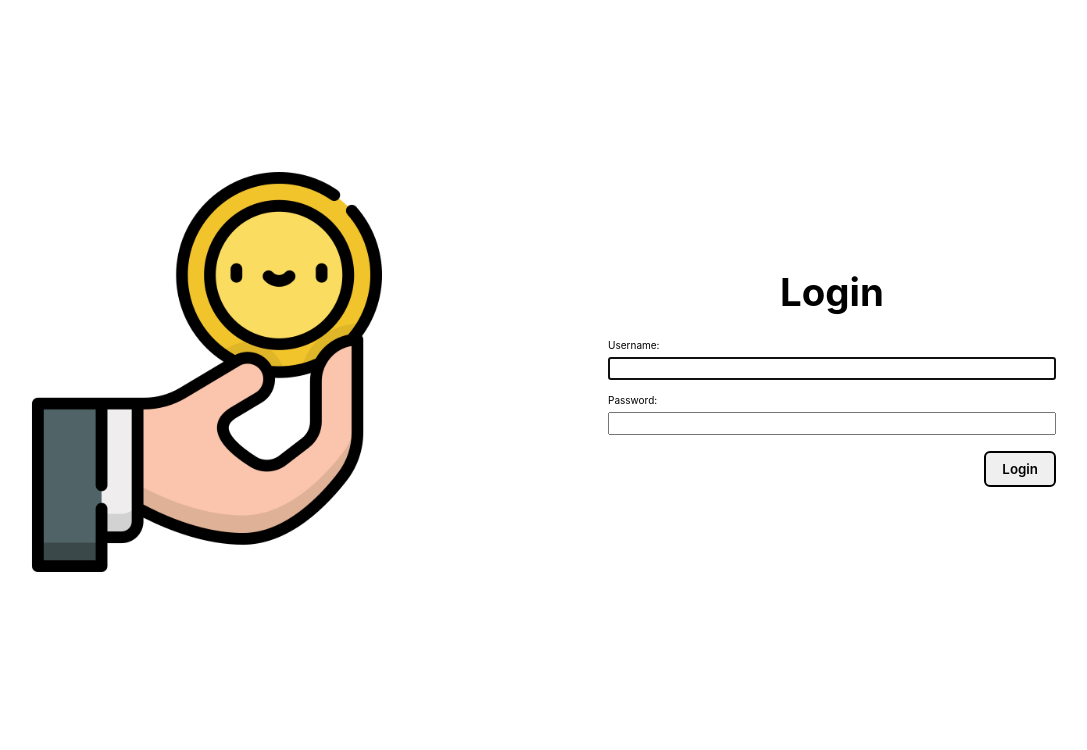
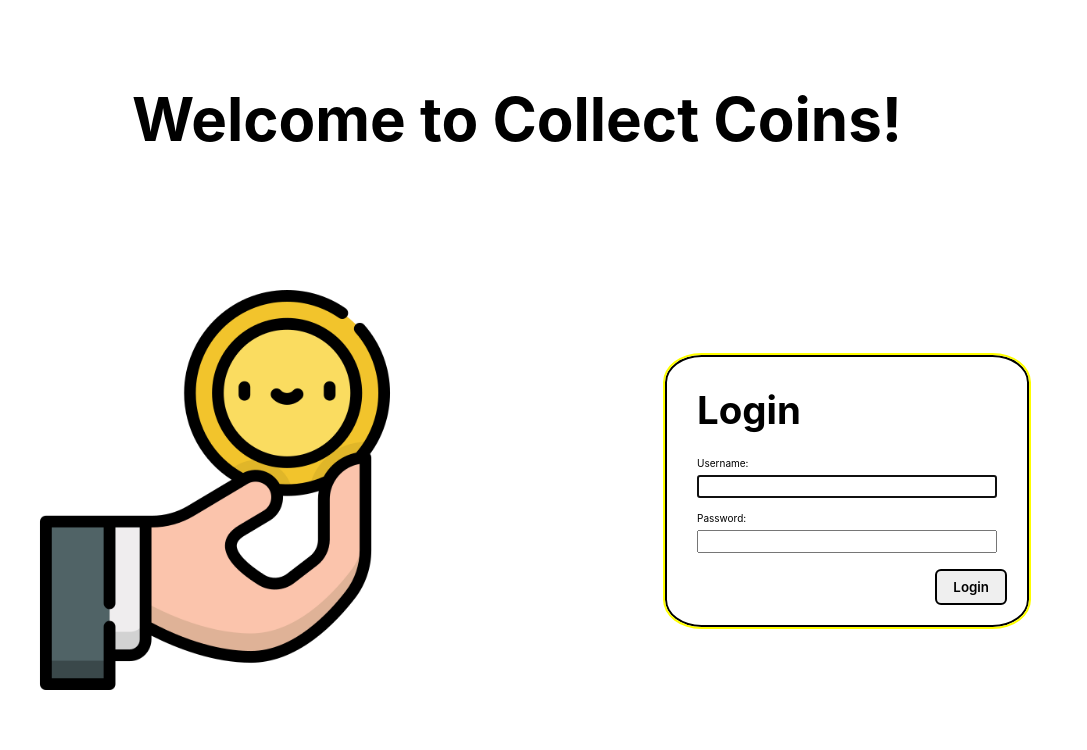
Before and after one commit to NateMorgan/coin-collector, a Django app: page /?next=/collections/ in a window 1280 px wide. Shown: the part 50-800 px from the top of the page, without its empty margins (123-1210 px from the left). Run offline with Django 4.2, Linux system fonts and the light colour scheme.

```diff
--- a/main_app/static/css/home.css
+++ b/main_app/static/css/home.css
@@ -1,18 +1,14 @@
 main {
   display: flex;
+  flex-direction: column;
   align-items: center;
   justify-content: center;
-  flex-wrap: wrap;
   height: 100%;
+  width: 100%;
 }
 
-main > section {
-  width: 100%;
-  padding: 10px 8px;
-  display: flex;
-  align-items: center;
-  justify-content: center;
-  flex-direction: column;
+h1{
+  font-size: 60px;
 }
 
 .header-logo-container {
@@ -32,12 +28,17 @@ main > section {
   flex-direction: column;
   justify-content: center;
   align-items: center;
-  width: 80%;
+  width: 1000px;
+  border: 2px solid black;
+  outline: 2px solid yellow;
+  margin: 0 10px;
+  border-radius: 10%;
 }
 
 .login h1 {
   font-size: clamp(3.2rem, 3vw, 4.8rem);
   margin: 10px 0;
+  width:300px;
 }
 
 .login > p {
@@ -45,14 +46,17 @@ main > section {
   flex-direction: column;
   width: 100%;
   margin: 14px 0 0px;
+  width:300px;
 }
 
 .login label {
   margin-bottom: 6px;
+  width:300px;
 }
 
 .login input {
   padding: 2px 4px;
+  width:300px;
 }
 
 .login .btn {
@@ -61,13 +65,18 @@ main > section {
   margin-top: 16px;
 }
 
+#home-container{
+  width: 100%;
+  padding: 10px 8px;
+  display: flex;
+  align-items: center;
+  justify-content: space-around;
+
+}
+
 @media only screen and (min-width: 768px) {
   main {
     justify-content: space-around;
-  }
-
-  main > section {
-    width: 40%;
   }
 
   .login {
--- a/main_app/templates/base.html
+++ b/main_app/templates/base.html
@@ -11,7 +11,7 @@
     href="{% static 'images/coin.png' %}"
   >
   <link rel="stylesheet" type="text/css" href="{% static 'css/base.css' %}">
-  <title>Coin Collector</title>
+  <title>Collect Coins</title>
   {% block head %}
   {% endblock %}
 </head>
--- a/main_app/templates/home.html
+++ b/main_app/templates/home.html
@@ -6,7 +6,8 @@
 {% endblock %}
 
 {% block content %}
-
+<h1> Welcome to Collect Coins!</h1>
+<div id="home-container">
   <section class="logo-container">
     <div class="coin-container">
       <img src="{% static 'images/coin.png' %}" alt="Coin Collector Logo" width="400px"/>
@@ -23,5 +24,6 @@
       </form>
     </section>
   {% endif %}
+</div>
 
 {% endblock %}
--- a/main_app/views.py
+++ b/main_app/views.py
@@ -59,6 +59,9 @@ class CollectionCreate(LoginRequiredMixin, CreateView):
   model = Collection
   fields = ['name', 'description']
   success_url = '/collections/'
+  def form_valid(self, form):
+    form.instance.user = self.request.user
+    return super().form_valid(form)
 
 class CollectionUpdate(LoginRequiredMixin, UpdateView):
   model = Collection
```
Also changed, not shown: main_app/static/css/coins/coin-index.css (+3 -6 lines), main_app/templates/about.html (+13 -2 lines), main_app/templates/collections/detail.html (+7 -0 lines), main_app/templates/collections/index.html (+6 -1 lines), main_app/templates/main_app/coin_form.html (+7 -1 lines), main_app/templates/main_app/coin_list.html (+6 -2 lines), main_app/templates/main_app/collection_form.html (+6 -1 lines), main_app/templates/signup.html (+8 -2 lines). Lines whose indentation alone changed are shown as unchanged.
